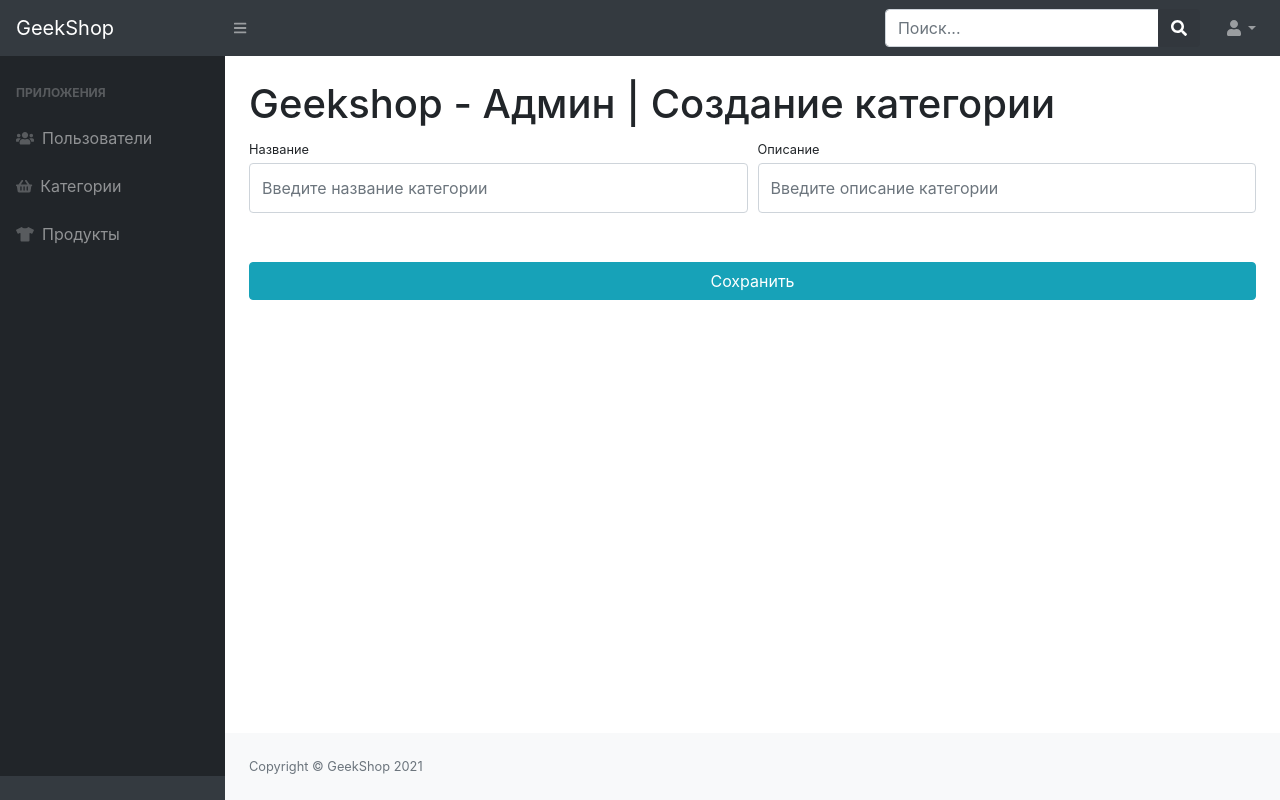
After one commit to Martinovdima/geekshop, a Django app: page /admin-staff/products-category/create/ in a window 1280 px wide. The commit adds this page. Run offline with Django 3.2, Linux system fonts and the light colour scheme; the visitor is signed in with stand-in values (Sample User, id 1); some libraries are stand-ins or nearby versions.

Commit message:
added create for ProductCategory admin

```diff
--- a/admins/forms.py
+++ b/admins/forms.py
@@ -2,13 +2,26 @@
 
 from users.forms import UserRegisterForm, UserProfileForm
 from users.models import User
+from products.models import ProductCategory
+
 
 class UserAdminRegisterForm(UserRegisterForm):
     image = forms.ImageField(widget=forms.FileInput(attrs={'class': 'custom-file-input'}), required=False)
+
     class Meta:
         model = User
-        fields = ('username','email', 'image','first_name', 'last_name', 'password1', 'password2')
+        fields = ('username', 'email', 'image','first_name', 'last_name', 'password1', 'password2')
+
 
 class UserAdminProfileForm(UserProfileForm):
     username = forms.CharField(widget=forms.TextInput(attrs={'class': 'form-control py-4', 'readonly': False}))
     email = forms.CharField(widget=forms.EmailInput(attrs={'class': 'form-control py-4', 'readonly': False}))
+
+
+class ProductCategoryForm(forms.ModelForm):
+    name = forms.CharField(widget=forms.TextInput(attrs={'class': 'form-control py-4', 'placeholder': 'Введите название категории'}))
+    description = forms.CharField(widget=forms.TextInput(attrs={'class': 'form-control py-4', 'placeholder': 'Введите описание категории'}))
+
+    class Meta:
+        model = ProductCategory
+        fields = ('name', 'description')
--- /dev/null
+++ b/admins/templates/admins/admin-products-category-create.html
@@ -0,0 +1,30 @@
+{% extends 'admins/base.html' %}
+{% block content %}
+    <main>
+        <div class="container-fluid">
+            <h1 class="mt-4">{{ title }}</h1>
+            <form action="{% url 'admins:admin_products_category_create' %}" method="post" enctype="multipart/form-data">
+                {% csrf_token %}
+                <div class="form-row">
+                    <div class="col-lg-6">
+                        <div class="form-group">
+                            <label class="small mb-1" for="{{ form.name.id_for_label }}">Название</label>
+                            {{ form.name }}
+                        </div>
+                    </div>
+                    <div class="col-lg-6">
+                        <div class="form-group">
+                            <label class="small mb-1" for="{{ form.description.id_for_label }}">Описание</label>
+                            {{ form.description }}
+                        </div>
+                    </div>
+                </div>
+                <div class="form-row">
+                    <div class="col-lg-12" style="margin-top: 33px;">
+                        <input class="btn btn-info btn-block" type="submit" value="Сохранить">
+                    </div>
+                </div>
+            </form>
+        </div>
+    </main>
+{% endblock %}
--- a/admins/templates/admins/admin-products-category-read.html
+++ b/admins/templates/admins/admin-products-category-read.html
@@ -36,7 +36,7 @@
                     </div>
                 </div>
                 <div class="card-footer">
-                    <a href="#">
+                    <a href="{% url 'admins:admin_products_category_create' %}">
                         <button class="btn btn-success">Создать категорию</button>
                     </a>
                 </div>
--- a/admins/urls.py
+++ b/admins/urls.py
@@ -1,6 +1,7 @@
 from django.urls import path
 
-from admins.views import admin_users, admin_users_create, admin_users_update, admin_users_delete, index, admin_users_return, admin_products, admin_products_category
+from admins.views import admin_users, admin_users_create, admin_users_update, admin_users_delete, index, \
+    admin_users_return, admin_products, admin_products_category, admin_products_category_create
 
 app_name = 'admins'
 
@@ -11,7 +12,8 @@
     path('users/update/<int:id>/', admin_users_update, name='admin_users_update'),
     path('users/delete/<int:id>/', admin_users_delete, name='admin_users_delete'),
     path('users/return/<int:id>/', admin_users_return, name='admin_users_return'),
-    path('products/',admin_products, name='admin_products'),
+    path('products/', admin_products, name='admin_products'),
     path('products-category/', admin_products_category, name='admin_products_category'),
+    path('products-category/create/', admin_products_category_create, name='admin_products_category_create'),
 
 ]
--- a/admins/views.py
+++ b/admins/views.py
@@ -2,7 +2,7 @@
 from django.urls import reverse
 from users.models import User
 from products.models import Product, ProductCategory
-from admins.forms import UserAdminRegisterForm, UserAdminProfileForm
+from admins.forms import UserAdminRegisterForm, UserAdminProfileForm, ProductCategoryForm
 from django.contrib.auth.decorators import user_passes_test
 
 
@@ -70,3 +70,16 @@
 def admin_products_category(request):
     content = {'title': 'Geekshop - Админ | Категории','products_category': ProductCategory.objects.all()}
     return render(request, 'admins/admin-products-category-read.html', content)
+
+
+@user_passes_test(lambda u: u.is_superuser)
+def admin_products_category_create(request):
+    if request.method == 'POST':
+        form = ProductCategoryForm(data=request.POST)
+        if form.is_valid():
+            form.save()
+            return HttpResponseRedirect(reverse('admins:admin_products_category'))
+    else:
+        form = ProductCategoryForm()
+    content = {'title': 'Geekshop - Админ | Создание категории', 'form': form}
+    return render(request, 'admins/admin-products-category-create.html', content)
--- a/users/forms.py
+++ b/users/forms.py
@@ -19,7 +19,7 @@
     password2 = forms.CharField(widget=forms.PasswordInput(attrs={'class': 'form-control py-4', 'placeholder': 'Повторите пароль'}))
     class Meta:
         model = User
-        fields = ('username','email', 'first_name', 'last_name', 'password1', 'password2')
+        fields = ('username', 'email', 'first_name', 'last_name', 'password1', 'password2')
 
 class UserProfileForm(UserChangeForm):
     username = forms.CharField(widget=forms.TextInput(attrs={'class': 'form-control py-4', 'readonly': True}))
@@ -29,4 +29,4 @@
     image = forms.ImageField(widget=forms.FileInput(attrs={'class': 'custom-file-input'}), required=False)
     class Meta:
         model = User
-        fields = ('username','email', 'first_name', 'last_name', 'image')
+        fields = ('username', 'email', 'first_name', 'last_name', 'image')
```
